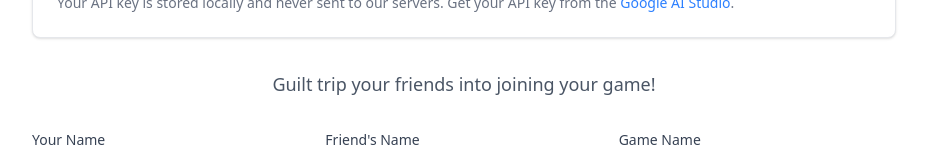
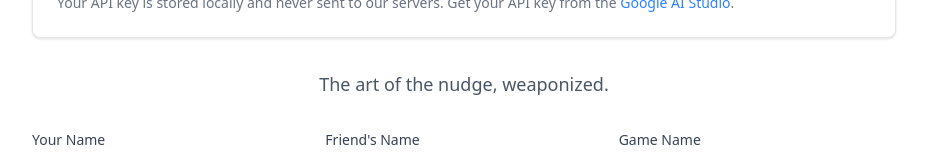
Before and after one commit to braden-godley/hop-on-bro, a React (Vite) app: page / in a window 1280 px wide. Shown: the part 356-512 px from the top of the page, without its empty margins (176-1103 px from the left). Built offline with nearby package versions, Linux system fonts and the light colour scheme.

Commit message:
add funny taglines

```diff
--- a/src/App.jsx
+++ b/src/App.jsx
@@ -2,7 +2,7 @@ import { useReducer, useEffect } from 'react'
 import Settings from './components/Settings'
 import MessageForm from './components/MessageForm'
 import GeneratedMessage from './components/GeneratedMessage'
-import { templates, loadingMessages, tones } from './constants/content'
+import { templates, loadingMessages, tones, taglines } from './constants/content'
 import { useMessageGenerator } from './hooks/useMessageGenerator'
 
 // Create UI-friendly tones array
@@ -10,6 +10,9 @@ const toneOptions = tones.map(tone => ({
   value: tone.value,
   label: tone.label
 }))
+
+// Get a random tagline
+const getRandomTagline = () => taglines[Math.floor(Math.random() * taglines.length)]
 
 const initialState = {
   form: {
@@ -165,7 +168,7 @@ function App() {
         />
       )}
 
-      <p className="text-lg text-gray-600 text-center mb-8">Guilt trip your friends into joining your game!</p>
+      <p className="text-lg text-gray-600 text-center mb-8">{getRandomTagline()}</p>
 
       <MessageForm
         userName={form.userName}
--- a/src/constants/content.js
+++ b/src/constants/content.js
@@ -1,3 +1,22 @@
+export const taglines = [
+  'Where friendship meets psychological warfare (the fun kind!).',
+  'Your friends\' free will is merely a suggestion.',
+  'Convince, coerce, conquer.',
+  'Generating passive-aggression so you don\'t have to.',
+  'Because sometimes your friend needs a little "encouragement".',
+  'Turning \'maybe later\' into \'stop messaging me!\'',
+  'The art of the nudge, weaponized.',
+  'We put the \'con\' in convincing.',
+  'Stop asking nicely.',
+  'Diplomacy failed. Time for Plan B(ro).',
+  'Manufacturing consent, one message at a time.',
+  'Use our peer pressure algorithms today!',
+  'Resistance is futile.',
+  'Turning peer pressure into a high score.',
+  'Generate the perfect ethically questionable game invite.',
+  'Why beg when you can bamboozle them into battle?'
+]
+
 export const templates = [
   {
     value: 'casual',
```
